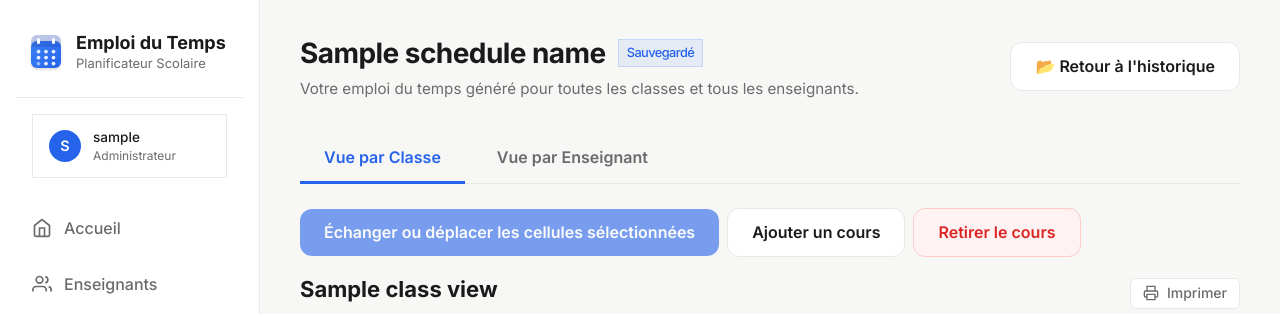
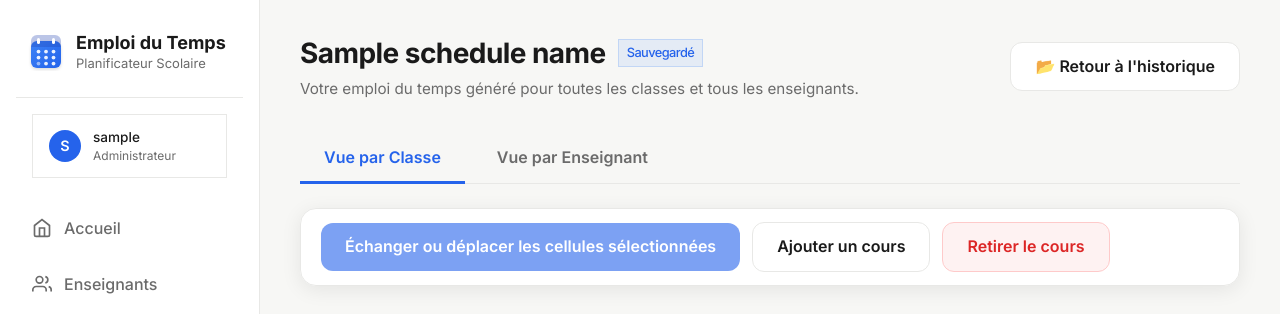
Before and after one commit to faresBenhammadi/SmartTimetable, a Flask app: template templates/results.html in a window 1280 px wide. Shown: the top 314 px of the page. Run offline with Flask 3, Linux system fonts and the light colour scheme; the visitor is signed in with stand-in values (Sample User, id 1); tables that the repository leaves empty hold one stand-in row (values such as "Sample post"); the template is opened without the code that fills it: most values are stand-ins (such as "Sample title", 1, 10 or a date in 2020).

Commit message:
Make schedule action bar sticky on scroll

```diff
--- a/static/css/main.css
+++ b/static/css/main.css
@@ -695,6 +695,27 @@ a {
   display: block;
 }
 
+/* Sticky action bar for schedule modification */
+.swap-controls {
+  position: -webkit-sticky;
+  position: sticky;
+  top: 1rem;
+  z-index: 150;
+  background: rgba(255, 255, 255, 0.95);
+  backdrop-filter: blur(8px);
+  -webkit-backdrop-filter: blur(8px);
+  padding: 0.85rem 1.25rem;
+  border-radius: var(--radius-lg);
+  border: 1px solid var(--border);
+  box-shadow: 0 4px 20px rgba(0, 0, 0, 0.08);
+  margin-bottom: 1.5rem;
+  display: flex;
+  gap: 0.75rem;
+  align-items: center;
+  flex-wrap: wrap;
+  transition: all 0.2s ease;
+}
+
 /* Results tables */
 .schedule-table-wrapper {
   overflow-x: auto;
--- a/templates/results.html
+++ b/templates/results.html
@@ -25,7 +25,7 @@
 </div>
 
 <div id="class-view" class="tab-panel active">
-  <div class="swap-controls" style="display: flex; gap: 0.5rem; align-items: center; flex-wrap: wrap;">
+  <div class="swap-controls">
     <button class="btn btn-primary" id="swapButton" disabled>Échanger ou déplacer les cellules sélectionnées</button>
     <button class="btn btn-secondary" id="addLessonBtn" disabled>Ajouter un cours</button>
     <button class="btn btn-danger" id="removeLessonBtn" disabled>Retirer le cours</button>
```
